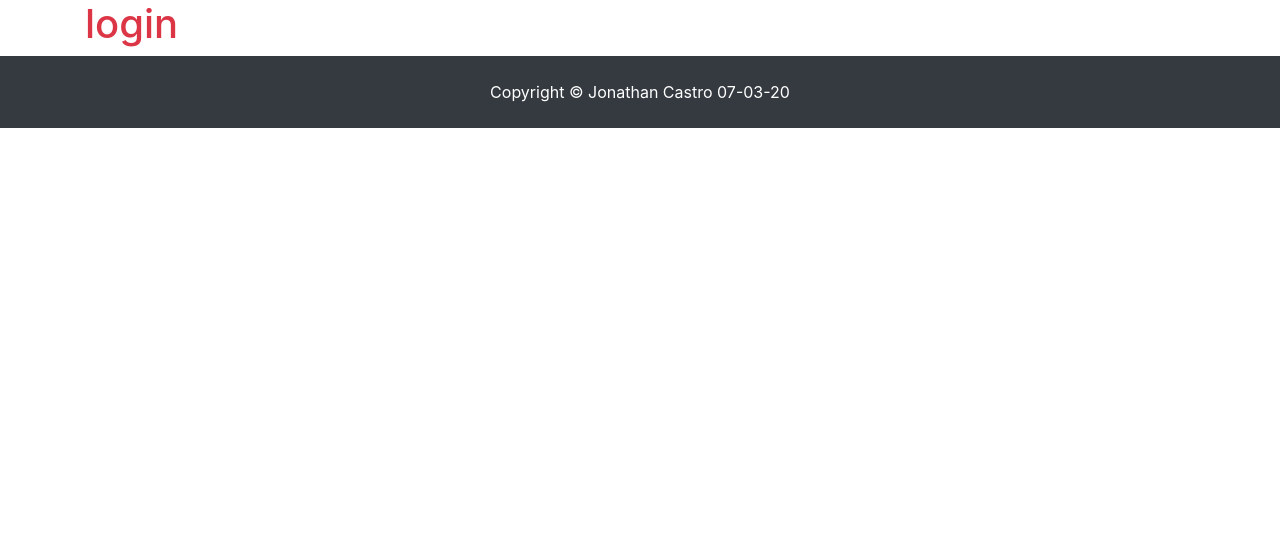
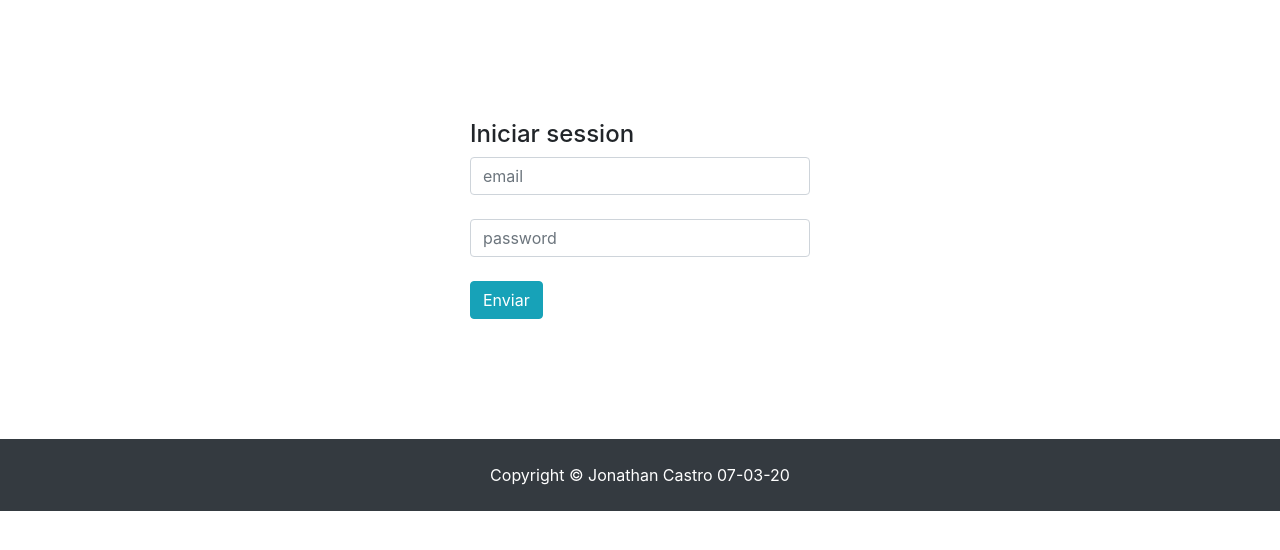
Before and after one commit to castroprolib/jdc_gis, a CodeIgniter app: page /jdc_gis/ in a window 1280 px wide. Shown: the part 56-606 px from the top of the page. Run offline with CodeIgniter, Linux system fonts and the light colour scheme.

Commit message:
agregando el formulario con bootstrap 4

```diff
--- a/application/views/login.php
+++ b/application/views/login.php
@@ -2,8 +2,41 @@
 
 	<div class="container">
 
-		<h1 class="text-danger">login</h1>
+		<!-- <h1 class="text-danger">login</h1> -->
+		<br>
+		<br>
+		<br>
+		<br>
+		<br>
+
+
+		<div class="col-4 offset-4">
+
+			<h4>Iniciar session</h4>
+
+
+			<?php echo form_open('login/signin') ?>
+
+
+			<input type="text" class="form-control" name="email" placeholder="email">
+			<br>
+
+			<input type="text" class="form-control" name="password" placeholder="password">
+			<br>
+
+
+			<button type="submit" class="btn btn-info">Enviar</button>
+
+
+			<?php echo form_close()  ?>
+
+		</div>
 
 	</div>
 
 </div>
+<br>
+<br>
+<br>
+<br>
+<br>
```
